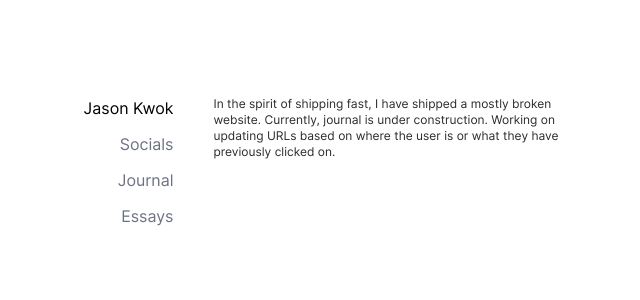
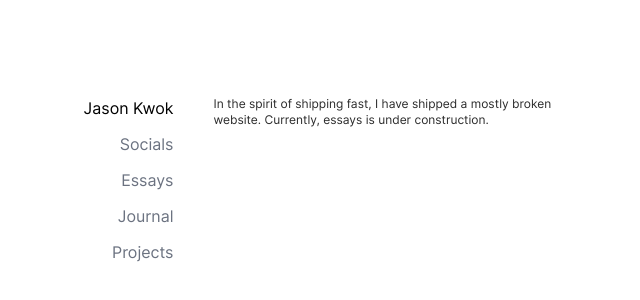
Before and after one commit to Pandoks/website, a SvelteKit app: page / in a window 1280 px wide. Shown: the part 120-420 px from the top of the page, without its empty margins (262-902 px from the left). Built offline with nearby package versions, Linux system fonts and the light colour scheme.

Commit message:
Added projects page

```diff
--- a/src/lib/components/layout/navigation.svelte
+++ b/src/lib/components/layout/navigation.svelte
@@ -4,8 +4,9 @@
   export let links = [
     { text: "Jason Kwok", href: "/" },
     { text: "Socials", href: "/socials" },
+    { text: "Essays", href: "/essays" },
     { text: "Journal", href: "/journal" },
-    { text: "Essays", href: "/essays" },
+    { text: "Projects", href: "/projects" },
   ];
 </script>
 
--- a/src/routes/+page.svelte
+++ b/src/routes/+page.svelte
@@ -1,8 +1,7 @@
 <div class="text-xs text-[#2b2b2b]">
   <p>
     In the spirit of shipping fast, I have shipped a mostly broken website.
-    Currently, journal is under construction. Working on updating URLs based on
-    where the user is or what they have previously clicked on.
+    Currently, essays is under construction.
   </p>
 </div>
 
```
